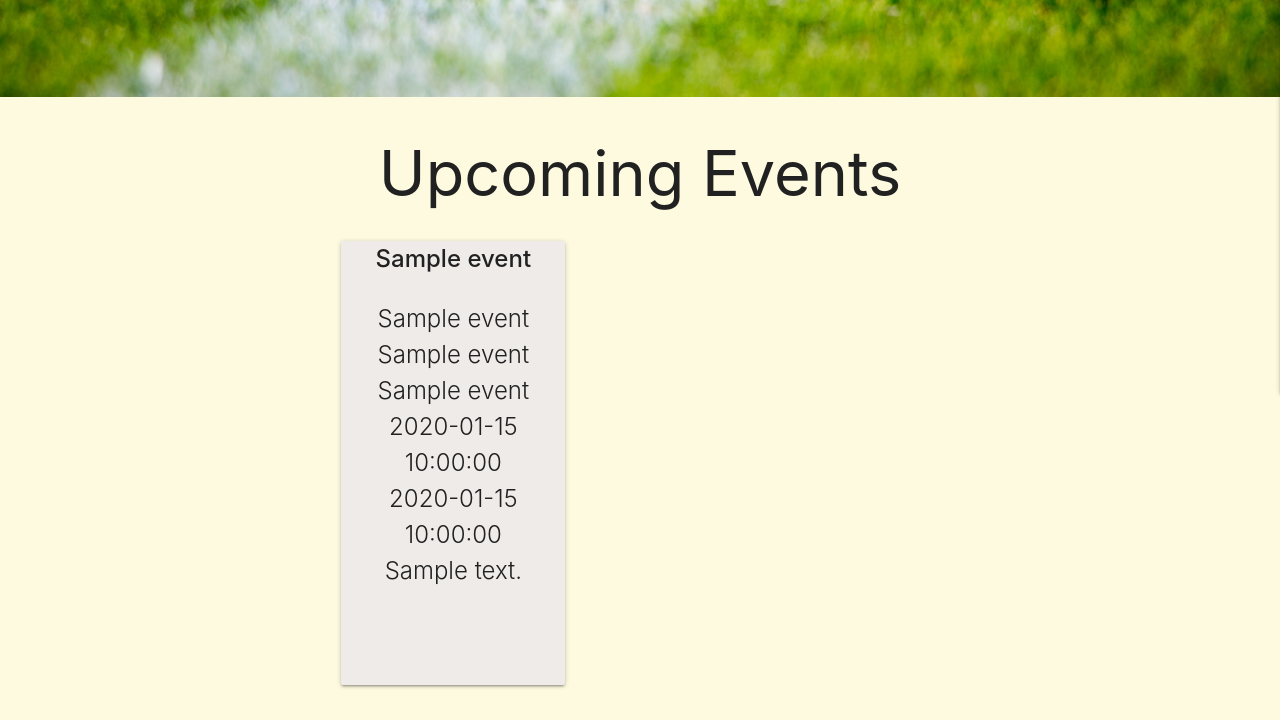
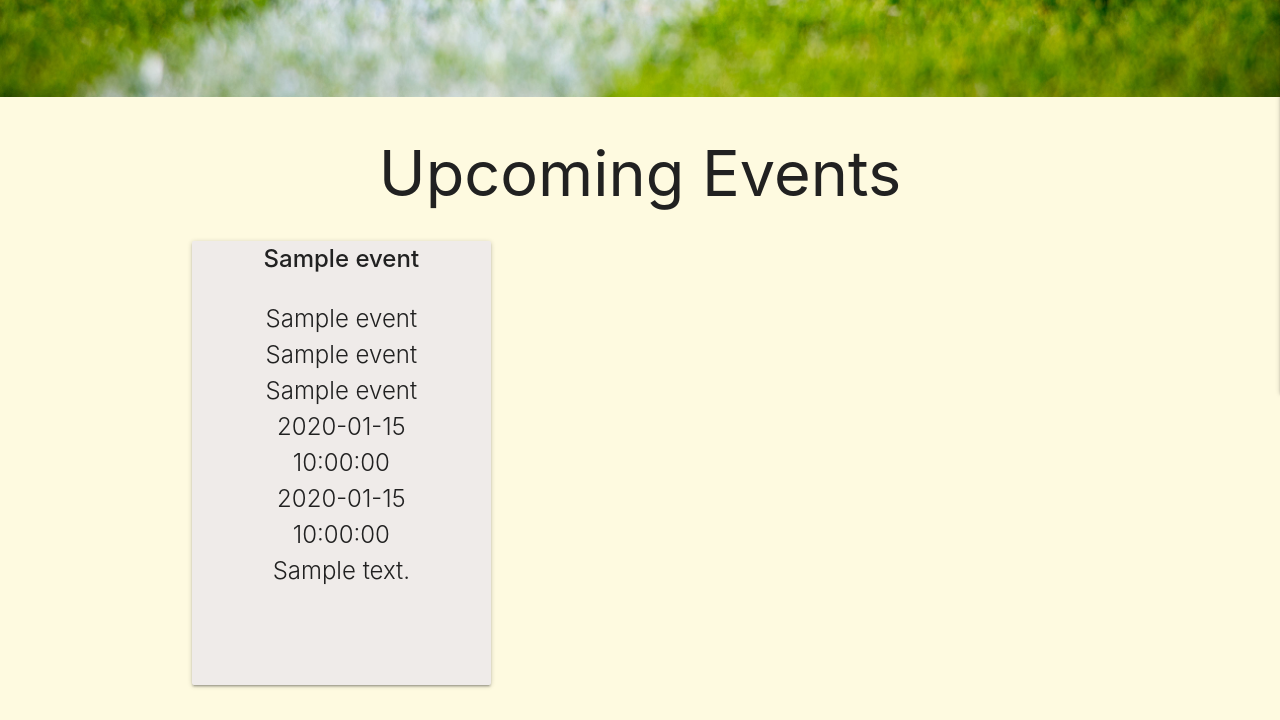
Before and after one commit to smeghen/clubplanner, a Flask app: page / in a window 1280 px wide. Shown: the part 467-1187 px from the top of the page. Run offline with Flask 2, Linux system fonts and the light colour scheme; a database or web service that is not in the repository returns one stand-in record (values such as "Sample title"); some libraries are stand-ins or nearby versions.

Commit message:
Updated responsiveness of cards on Home and Manage events page

```diff
--- a/static/css/style.css
+++ b/static/css/style.css
@@ -8,11 +8,12 @@ body {
     color: white;
 }
 
-/* Home Page */
+/* Home Page
 .card{
-    margin-left: 5px;
-    margin-right: 5px;
+    margin-left: 0.3rem;
+    margin-right: 0.3rem;
 }
+*/
 
 
 /* css styling for getting buttons centered in parallax found on https://codepen.io/j_holtslander/pen/NoKqQP */
--- a/templates/events.html
+++ b/templates/events.html
@@ -17,7 +17,7 @@
     <div class="row">
         {% for event in events %}
         <div class="container">
-            <div class="card brown lighten-5 center-align hoverable col s12 m3 offset-m2">
+            <div class="card brown lighten-5 center-align hoverable col s12 m12 l4">
                 <div class="card-title grey-text text-darken-4 center-align">
                     <span class="grey-text text-align-center text-darken-4">
                             <strong>{{ event.group_name }}</strong><br>
--- a/templates/manage.html
+++ b/templates/manage.html
@@ -12,7 +12,7 @@
         <div class="row">
     {% for event in events %}
             <div class="container">
-                <div class="card brown lighten-5 center-align hoverable col s12 m3 offset-m2">
+                <div class="card brown lighten-5 hoverable col s12 m12 l4">
                     <div class="card-title grey-text text-darken-4 center-align">
                         <span class="grey-text text-align-center text-darken-4">
                             <strong>{{ event.group_name }}</strong><br>
```
